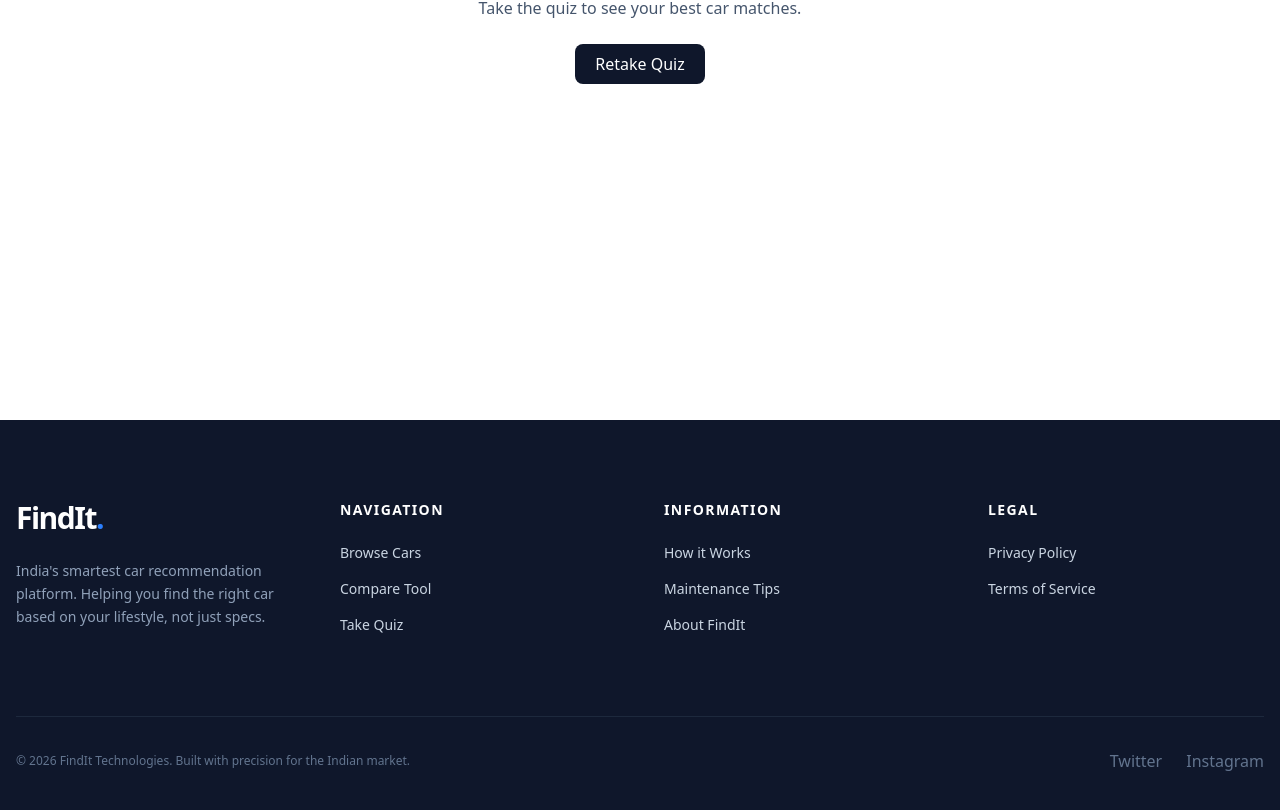
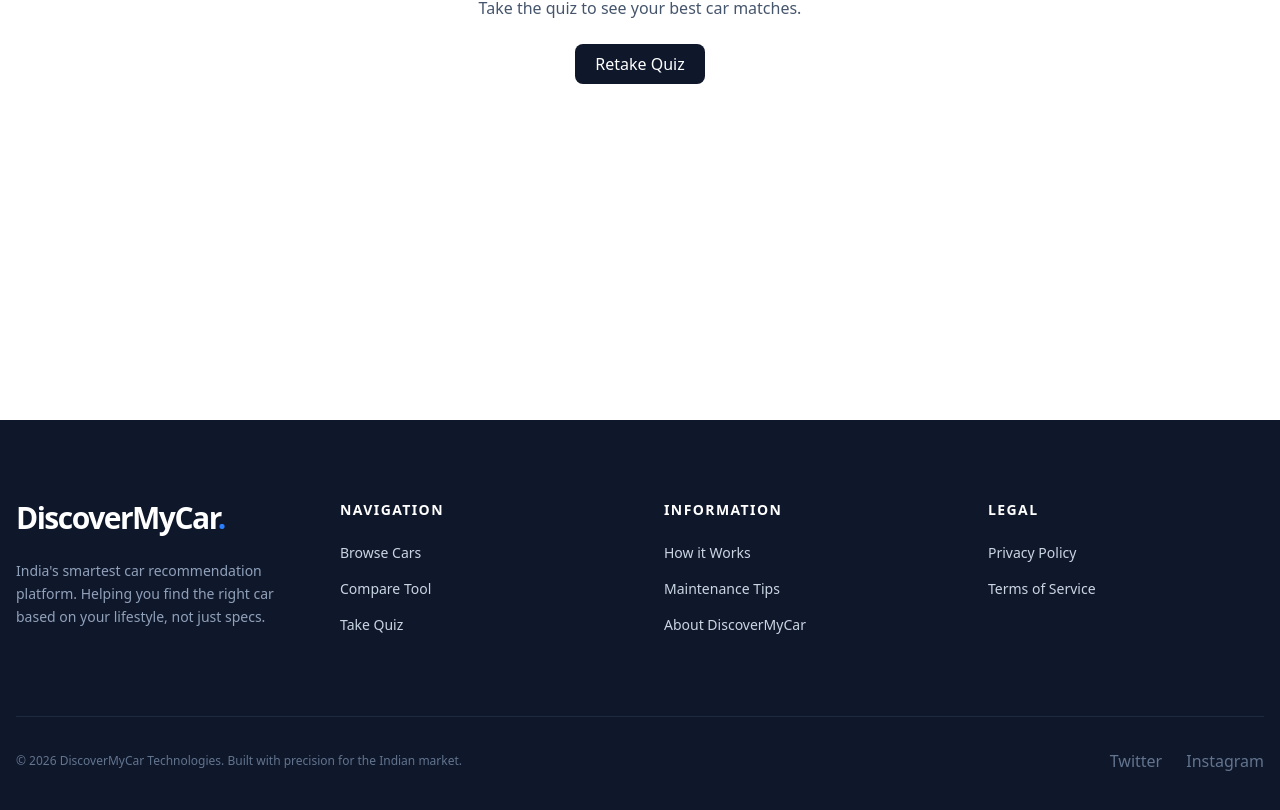
Before and after one commit to anshu762/FindIt-website-, a Next.js app: page /results in a window 1280 px wide. Shown: the part 520-1330 px from the top of the page. Built offline with nearby package versions, Linux system fonts and the light colour scheme; no server answers.

Commit message:
Rename FindIt to DiscoverMyCar

```diff
--- a/app/(main)/results/page.tsx
+++ b/app/(main)/results/page.tsx
@@ -17,7 +17,7 @@ export default function ResultsPage() {
   const [payload, setPayload] = useState<StoredResults | null>(null);
 
   useEffect(() => {
-    const raw = sessionStorage.getItem("findit_results");
+    const raw = sessionStorage.getItem("DiscoverMyCar_results");
     if (!raw) return;
 
     try {
--- a/app/auth/login/page.tsx
+++ b/app/auth/login/page.tsx
@@ -69,7 +69,7 @@ export default function LoginPage() {
             <div className="flex h-10 w-10 items-center justify-center rounded-xl bg-slate-900 transition-transform duration-300 group-hover:scale-110">
               <span className="text-xl font-bold text-white italic">F.</span>
             </div>
-            <span className="text-2xl font-bold tracking-tight text-slate-900">FindIt.</span>
+            <span className="text-2xl font-bold tracking-tight text-slate-900">DiscoverMyCar.</span>
           </Link>
           <h1 className="text-[1.75rem] font-bold tracking-tight text-slate-900">Log in to your account</h1>
           <p className="mt-2 text-sm font-medium text-slate-500">Welcome back! Please enter your details.</p>
--- a/app/auth/register/page.tsx
+++ b/app/auth/register/page.tsx
@@ -65,7 +65,7 @@ export default function RegisterPage() {
             <div className="flex h-10 w-10 items-center justify-center rounded-xl bg-slate-900 transition-transform duration-300 group-hover:scale-110 shadow-lg shadow-slate-100">
               <span className="text-xl font-bold text-white italic">F.</span>
             </div>
-            <span className="text-2xl font-bold tracking-tight text-slate-900">FindIt.</span>
+            <span className="text-2xl font-bold tracking-tight text-slate-900">DiscoverMyCar.</span>
           </Link>
           <h1 className="text-[1.75rem] font-bold tracking-tight text-slate-900">Create your account</h1>
           <p className="mt-2 text-sm font-medium text-slate-500 italic px-8 text-center leading-relaxed">Join thousands of users finding their perfect car deal every day.</p>
--- a/app/layout.tsx
+++ b/app/layout.tsx
@@ -7,7 +7,7 @@ interface RootLayoutProps {
 }
 
 export const metadata: Metadata = {
-  title: "FindIt",
+  title: "DiscoverMyCar",
   description: "Premium car recommendation app for the Indian market."
 };
 
--- a/components/layout/Footer.tsx
+++ b/components/layout/Footer.tsx
@@ -17,7 +17,7 @@ export default function Footer() {
       links: [
         { label: "How it Works", href: "/#how-it-works" },
         { label: "Maintenance Tips", href: "#" },
-        { label: "About FindIt", href: "#" },
+        { label: "About DiscoverMyCar", href: "#" },
       ],
     },
     {
@@ -36,7 +36,7 @@ export default function Footer() {
           <div className="space-y-6">
             <Link href="/" className="inline-block">
               <span className="text-3xl font-black tracking-tighter text-white">
-                FindIt<span className="text-blue-500">.</span>
+                DiscoverMyCar<span className="text-blue-500">.</span>
               </span>
             </Link>
             <p className="max-w-xs text-sm leading-relaxed text-slate-400">
@@ -67,7 +67,7 @@ export default function Footer() {
 
         <div className="mt-20 border-t border-slate-800 pt-8 flex flex-col md:flex-row items-center justify-between gap-4">
           <p className="text-xs text-slate-500 font-medium">
-            © {currentYear} FindIt Technologies. Built with precision for the Indian market.
+            © {currentYear} DiscoverMyCar Technologies. Built with precision for the Indian market.
           </p>
           <div className="flex items-center gap-6">
             <Link href="#" className="text-slate-500 hover:text-white transition-colors">
--- a/components/layout/Header.tsx
+++ b/components/layout/Header.tsx
@@ -52,7 +52,7 @@ export default function Header() {
         {/* Logo */}
         <Link href="/" className="group flex items-center gap-1">
           <span className="text-2xl font-black tracking-tighter text-slate-900">
-            FindIt<span className="text-blue-600">.</span>
+            DiscoverMyCar<span className="text-blue-600">.</span>
           </span>
         </Link>
 
@@ -128,7 +128,7 @@ export default function Header() {
             </SheetTrigger>
             <SheetContent side="right" className="w-[300px] sm:w-[400px] border-l-0 p-0">
               <SheetHeader className="p-6 border-b border-slate-50">
-                <SheetTitle className="text-left text-2xl font-black">FindIt<span className="text-blue-600">.</span></SheetTitle>
+                <SheetTitle className="text-left text-2xl font-black">DiscoverMyCar<span className="text-blue-600">.</span></SheetTitle>
               </SheetHeader>
               <div className="flex flex-col p-4 gap-2">
                 {session && (
--- a/components/quiz/QuizContainer.tsx
+++ b/components/quiz/QuizContainer.tsx
@@ -78,7 +78,7 @@ export default function QuizContainer() {
 
       const result: RecommendationApiResponse = await response.json();
       sessionStorage.setItem(
-        "findit_results",
+        "DiscoverMyCar_results",
         JSON.stringify({
           quiz: payload,
           results: result.data
--- a/hooks/use-quiz-data.ts
+++ b/hooks/use-quiz-data.ts
@@ -8,7 +8,7 @@ export function useQuizData() {
   const [isLoading, setIsLoading] = useState(true);
 
   useEffect(() => {
-    const saved = sessionStorage.getItem("findit_results");
+    const saved = sessionStorage.getItem("DiscoverMyCar_results");
     if (saved) {
       try {
         const { quiz } = JSON.parse(saved);
--- a/package.json
+++ b/package.json
@@ -1,5 +1,5 @@
 {
-  "name": "findit",
+  "name": "discovermycar",
   "version": "0.1.0",
   "private": true,
   "scripts": {
```
Also changed, not shown: 2 other files (tests, documents, lock files or other folders).
